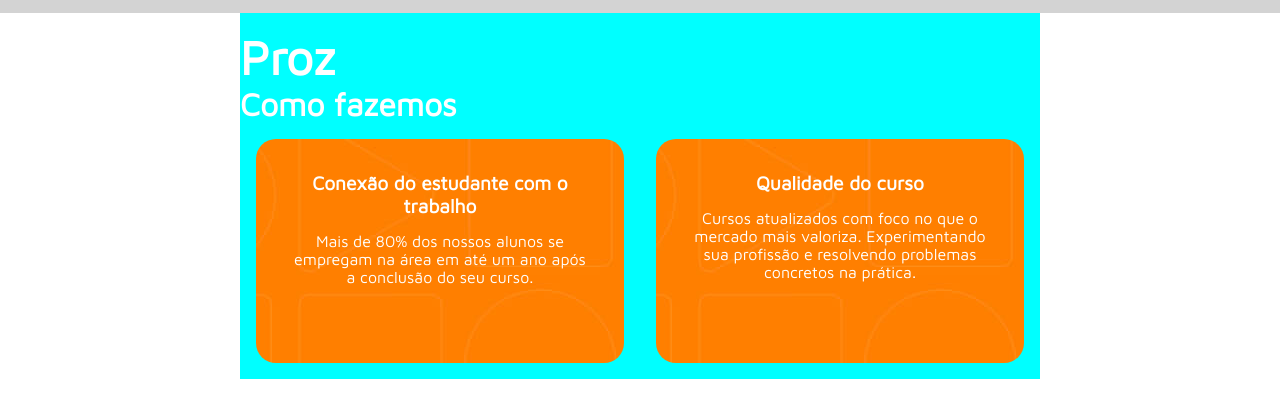
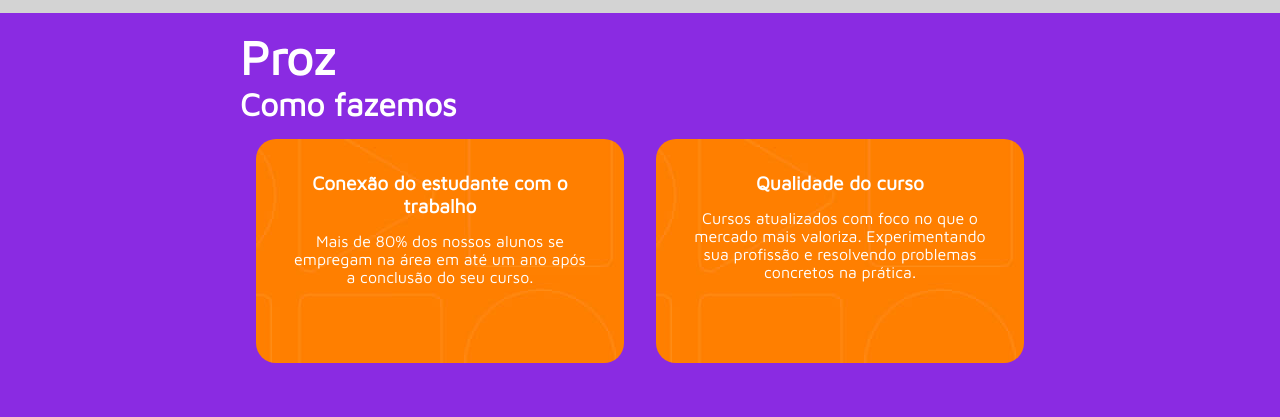
Before and after one commit to igor-menezes/PROSaulas, a plain HTML site: page aula-css03/index.html in a window 1280 px wide. Shown: the part 49-466 px from the top of the page. Drawn offline with Linux system fonts and the light colour scheme.

Commit message:
Ordenação

```diff
--- a/aula-css03/style.css
+++ b/aula-css03/style.css
@@ -28,7 +28,6 @@ nav ul li {
 }
 
 main {
-  background-color: aqua;
   color: white;
   padding-top: 16px;
   width: 800px;
@@ -62,3 +61,7 @@ div h3 {
 section {
   display: flex;
 }
+
+body {
+  background-color: blueviolet;
+}
```
